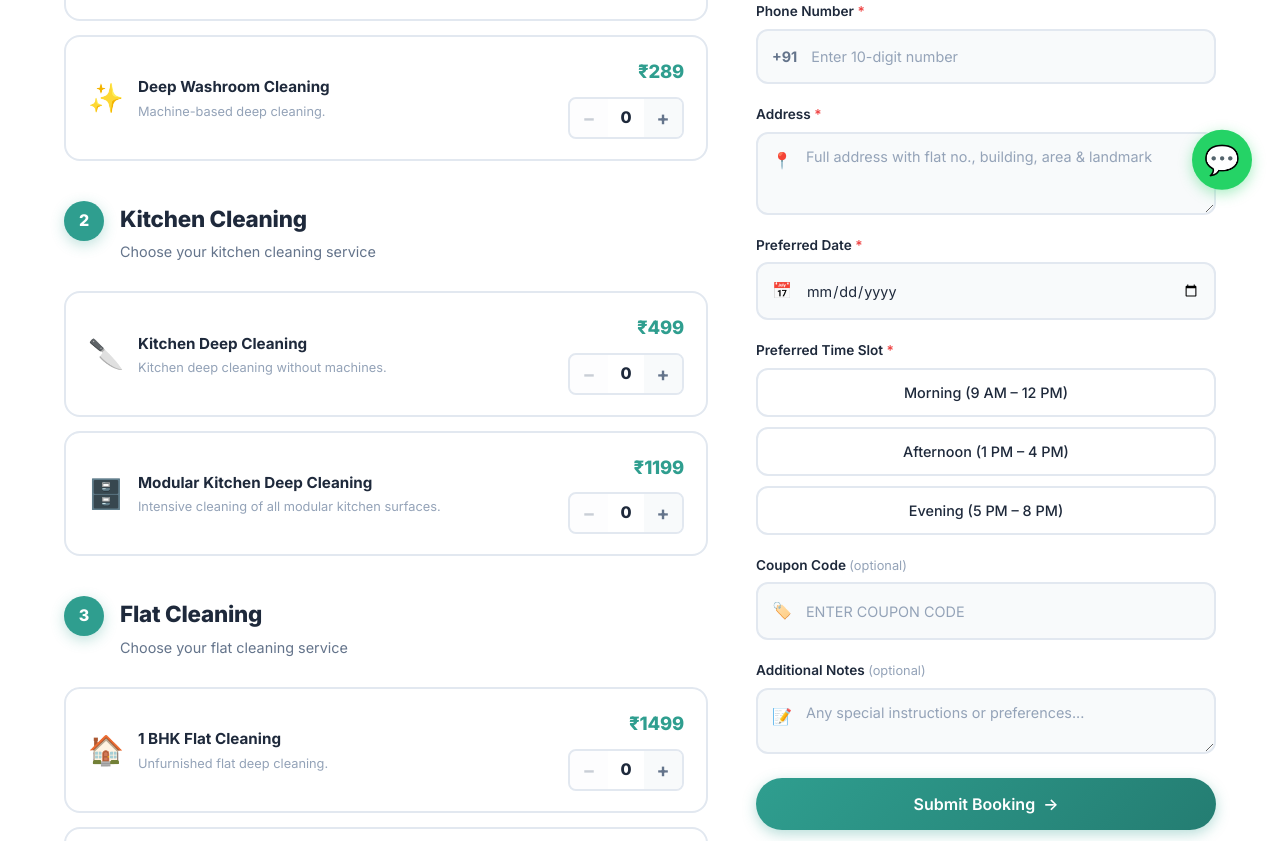
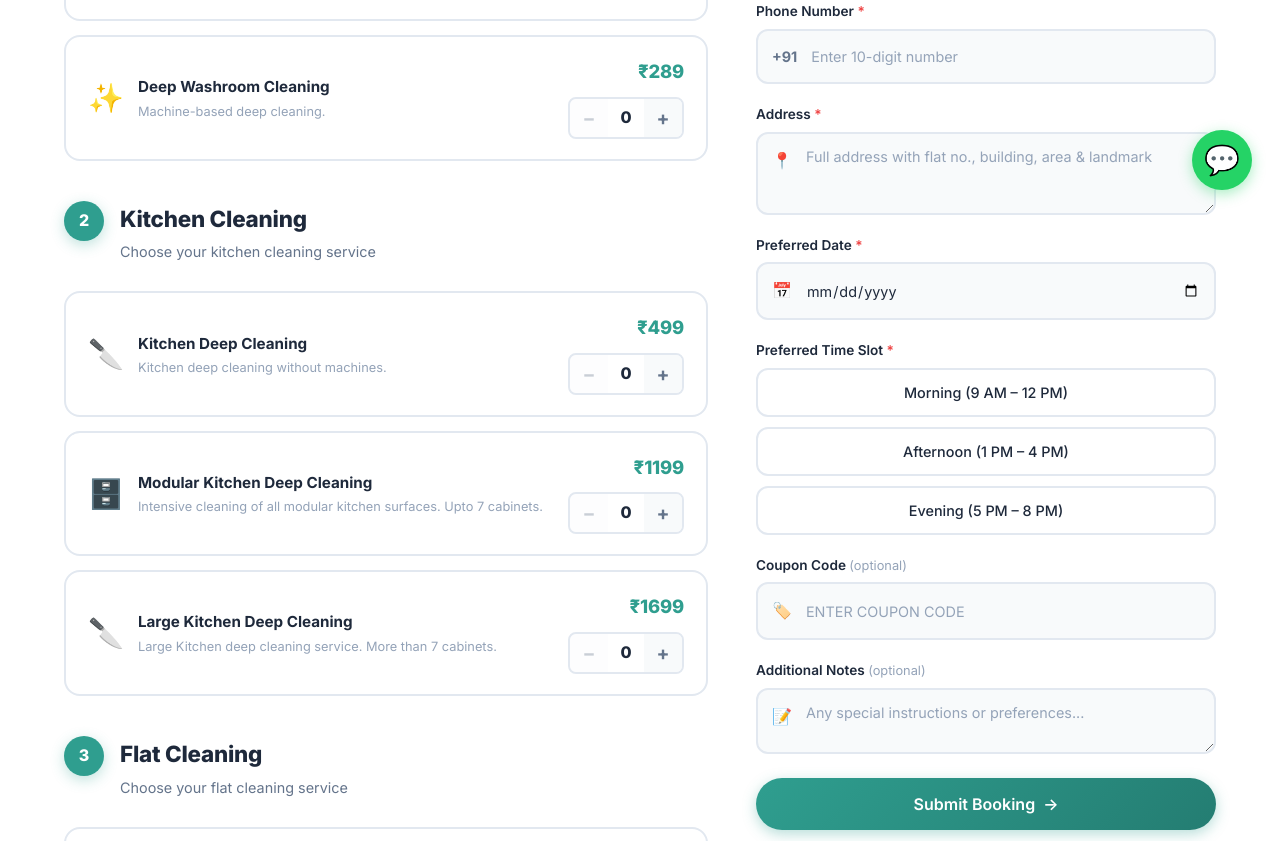
Before and after one commit to Utkarshkaraiya/xerodirt, a Next.js app: page /booknow in a window 1280 px wide. Shown: the part 582-1423 px from the top of the page. Built offline with nearby package versions, Linux system fonts and the light colour scheme.

Commit message:
added large kitchen deep cleaning rs1699 section

```diff
--- a/src/app/booknow/page.js
+++ b/src/app/booknow/page.js
@@ -37,8 +37,16 @@ const kitchenServices = [
     name: 'Modular Kitchen Deep Cleaning',
     price: 1199,
     description: 'Intensive removal of oil, grease, and food residue from all key modular kitchen surfaces for a hygienic cooking space.',
-    subdescription: 'Intensive cleaning of all modular kitchen surfaces.',
+    subdescription: 'Intensive cleaning of all modular kitchen surfaces. Upto 7 cabinets.',
     icon: '🗄️',
+  },
+  {
+    id: 'large-kitchen-deep',
+    name: 'Large Kitchen Deep Cleaning',
+    price: 1699,
+    description: 'Complete cleaning of kitchen surfaces to remove oil, grease, and dirt, ensuring a clean and hygienic cooking space.',
+    subdescription: 'Large Kitchen deep cleaning service. More than 7 cabinets.',
+    icon: '🔪',
   },
 ];
 
```
Also changed, not shown: package.json (+2 -5 lines), src/data/services.js (+20 -1 lines).
